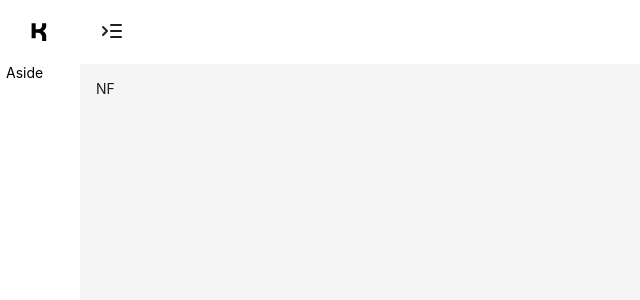
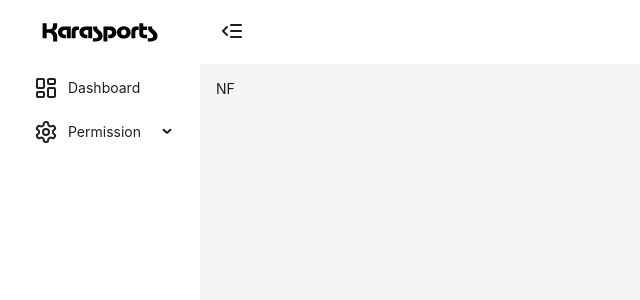
Before and after one commit to ngoctienle/krs, a React (Vite) app in the folder apps/admin/: page /dashboard/permission/404 in a window 1280 px wide. Shown: the top 300 px of the page, without its empty margins (0-640 px from the left). Built offline with nearby package versions, Linux system fonts and the light colour scheme.

Commit message:
feat(admin): create menu

```diff
--- a/apps/admin/src/common/config/settings/app-setting.ts
+++ b/apps/admin/src/common/config/settings/app-setting.ts
@@ -1,6 +1,34 @@
+import { MenuList } from 'src/common/interface/common'
+
 const appSetting = Object.freeze({
   roles: {},
-  permissions: {}
+  permissions: {},
+  menu: [
+    {
+      key: 'dashboard',
+      label: 'global.menu.dashboard',
+      icon: 'LayoutDashboard',
+      path: '/dashboard'
+    },
+    {
+      key: 'permission',
+      label: 'global.menu.permission',
+      icon: 'Setting',
+      path: '/dashboard/permission',
+      children: [
+        {
+          key: 'routePermission',
+          label: 'global.menu.routePermission',
+          path: '/dashboard/permission/route'
+        },
+        {
+          key: 'notFound',
+          label: 'global.menu.notFound',
+          path: '/dashboard/permission/404'
+        }
+      ]
+    }
+  ] as MenuList
 })
 
 export default appSetting
--- a/apps/admin/src/components/core/icons.tsx
+++ b/apps/admin/src/components/core/icons.tsx
@@ -84,5 +84,5 @@ const Icons = {
   Setting: Settings,
   LayoutDashboard: LayoutDashboard
 }
-
+export type IconsType = keyof typeof Icons
 export default Icons
--- /dev/null
+++ b/apps/admin/src/components/layouts/aside/app-menu.tsx
@@ -0,0 +1,73 @@
+import { useNavigate } from 'react-router-dom'
+import { Menu } from 'antd'
+
+import { LayoutWidth, MenuList } from 'src/common/interface/common'
+import { AppReducerAction, useAppGlobal } from 'src/contexts/app-global.context'
+import Icons, { IconsType } from 'src/components/core/icons'
+import { useLocale } from 'src/locales'
+
+interface IAppMenuProps {
+  menuList: MenuList
+  openKey?: string
+  onChangeOpenKey: (key?: string) => void
+  selectedKey: string
+  onChangeSelectedKey: (key: string) => void
+}
+
+const AppMenu: React.FC<IAppMenuProps> = ({ menuList, openKey, onChangeOpenKey, selectedKey, onChangeSelectedKey }) => {
+  const navigate = useNavigate()
+  const { formatMessage } = useLocale()
+  const { state, dispatch } = useAppGlobal()
+  const { device } = state
+
+  const getIcons = (icon: IconsType) => {
+    const Icon = Icons[icon]
+    return <Icon />
+  }
+
+  const onMenuClick = (path: string) => {
+    onChangeSelectedKey(path)
+    navigate(path)
+
+    if (device !== LayoutWidth.Desktop) {
+      dispatch({ type: AppReducerAction.SET_COLLAPSED, collapsed: true })
+    }
+  }
+
+  const onOpenChange = (keys: string[]) => {
+    const key = keys.pop()
+    onChangeOpenKey(key)
+  }
+
+  return (
+    <Menu
+      mode='inline'
+      selectedKeys={[selectedKey]}
+      openKeys={openKey ? [openKey] : []}
+      onOpenChange={onOpenChange}
+      onSelect={(k) => onMenuClick(k.key)}
+      style={{
+        borderRight: 'none'
+      }}
+      items={menuList.map((menu) => {
+        return menu.children
+          ? {
+              key: menu.key,
+              label: formatMessage({ id: menu.label }),
+              icon: getIcons(menu.icon),
+              children: menu.children.map((child) => ({
+                key: child.path,
+                label: formatMessage({ id: child.label })
+              }))
+            }
+          : {
+              key: menu.path,
+              label: formatMessage({ id: menu.label }),
+              icon: getIcons(menu.icon)
+            }
+      })}
+    />
+  )
+}
+
+export default AppMenu
--- a/apps/admin/src/components/layouts/aside/drawer.tsx
+++ b/apps/admin/src/components/layouts/aside/drawer.tsx
@@ -11,11 +11,9 @@ const Drawer: React.FC<IDrawerProps> = ({ children, collapsed, toggle }) => {
     <DrawerAntd
       width={200}
       placement='left'
-      drawerStyle={{ padding: '0px !important' }}
-      contentWrapperStyle={{ padding: '0px !important' }}
       styles={{
         body: {
-          padding: '0px !important'
+          padding: '0 6px'
         }
       }}
       closable={false}
--- a/apps/admin/src/components/layouts/aside/index.tsx
+++ b/apps/admin/src/components/layouts/aside/index.tsx
@@ -2,6 +2,11 @@ import ScrollableContainer from 'src/components/core/scrollable-container'
 import Drawer from './drawer'
 import SideBar from './side-bar'
 import AppLogo from './app-logo'
+import AppMenu from './app-menu'
+import { useEffect, useState } from 'react'
+import { MenuChild, MenuList } from 'src/common/interface/common'
+import { useLocation } from 'react-router-dom'
+import { appSetting } from 'src/common/config/settings'
 
 interface IAsideProps {
   isMobile: boolean
@@ -15,18 +20,60 @@ const styles: React.CSSProperties = {
 }
 
 const Aside: React.FC<IAsideProps> = ({ isMobile, collapsed, toggle }) => {
+  const location = useLocation()
+  const [openKey, setOpenkey] = useState<string>()
+  const [selectedKey, setSelectedKey] = useState<string>(location.pathname)
+  const [menuList, setMenuList] = useState<MenuList>([])
+
+  const initMenuListAll = (menu: MenuList) => {
+    const MenuListAll: MenuChild[] = []
+
+    menu.forEach((m) => {
+      if (!m?.children?.length) {
+        MenuListAll.push(m)
+      } else {
+        m?.children.forEach((mu) => {
+          MenuListAll.push(mu)
+        })
+      }
+    })
+
+    return MenuListAll
+  }
+
+  console.log(initMenuListAll(appSetting.menu))
+
+  useEffect(() => {
+    setMenuList(appSetting.menu)
+  }, [])
+
   return (
     <>
       {!isMobile ? (
         <SideBar collapsed={collapsed}>
           <ScrollableContainer styles={styles}>
             <AppLogo collapsed={collapsed} />
-            Aside
+            <AppMenu
+              menuList={menuList}
+              openKey={openKey}
+              onChangeOpenKey={(k) => setOpenkey(k)}
+              selectedKey={selectedKey}
+              onChangeSelectedKey={(k) => setSelectedKey(k)}
+            />
           </ScrollableContainer>
         </SideBar>
       ) : (
         <Drawer collapsed={collapsed} toggle={toggle}>
-          <ScrollableContainer styles={styles}>AsideM</ScrollableContainer>
+          <ScrollableContainer styles={styles}>
+            <AppLogo collapsed={false} />
+            <AppMenu
+              menuList={menuList}
+              openKey={openKey}
+              onChangeOpenKey={(k) => setOpenkey(k)}
+              selectedKey={selectedKey}
+              onChangeSelectedKey={(k) => setSelectedKey(k)}
+            />
+          </ScrollableContainer>
         </Drawer>
       )}
     </>
--- a/apps/admin/src/components/layouts/aside/side-bar.tsx
+++ b/apps/admin/src/components/layouts/aside/side-bar.tsx
@@ -14,6 +14,7 @@ const SideBar: React.FC<ISideBarProps> = ({ children, collapsed }) => {
       trigger={null}
       collapsible
       collapsed={collapsed}
+      defaultCollapsed
       collapsedWidth={80}
       breakpoint='md'
       style={{
--- a/apps/admin/src/components/layouts/dashboard-layout.tsx
+++ b/apps/admin/src/components/layouts/dashboard-layout.tsx
@@ -38,7 +38,6 @@ const DashboardLayout: React.FC<IDashboardLayoutProps> = ({ children }) => {
 
   useEffect((): (() => void) | void => {
     if (isBrowser) {
-      onResize()
       on(window, 'resize', onResize)
 
       return () => off(window, 'resize', onResize)
--- a/apps/admin/src/locales/en-US/global/index.ts
+++ b/apps/admin/src/locales/en-US/global/index.ts
@@ -1,3 +1,7 @@
 export const enUS_Global = {
-  'global.tips.loading': 'Loading...'
+  'global.tips.loading': 'Loading...',
+  'global.menu.permission': 'Permission',
+  'global.menu.routePermission': 'Route Permission',
+  'global.menu.notFound': '404',
+  'global.menu.dashboard': 'Dashboard'
 }
--- a/apps/admin/src/locales/index.tsx
+++ b/apps/admin/src/locales/index.tsx
@@ -8,7 +8,7 @@ export const localeConfig = {
   en_US
 }
 
-type Id = keyof (typeof localeConfig)['en_US']
+export type Id = keyof (typeof localeConfig)['en_US']
 interface Props extends MessageDescriptor {
   id: Id
 }
```
Also changed, not shown: apps/admin/src/common/interface/common.ts (+14 -0 lines).
